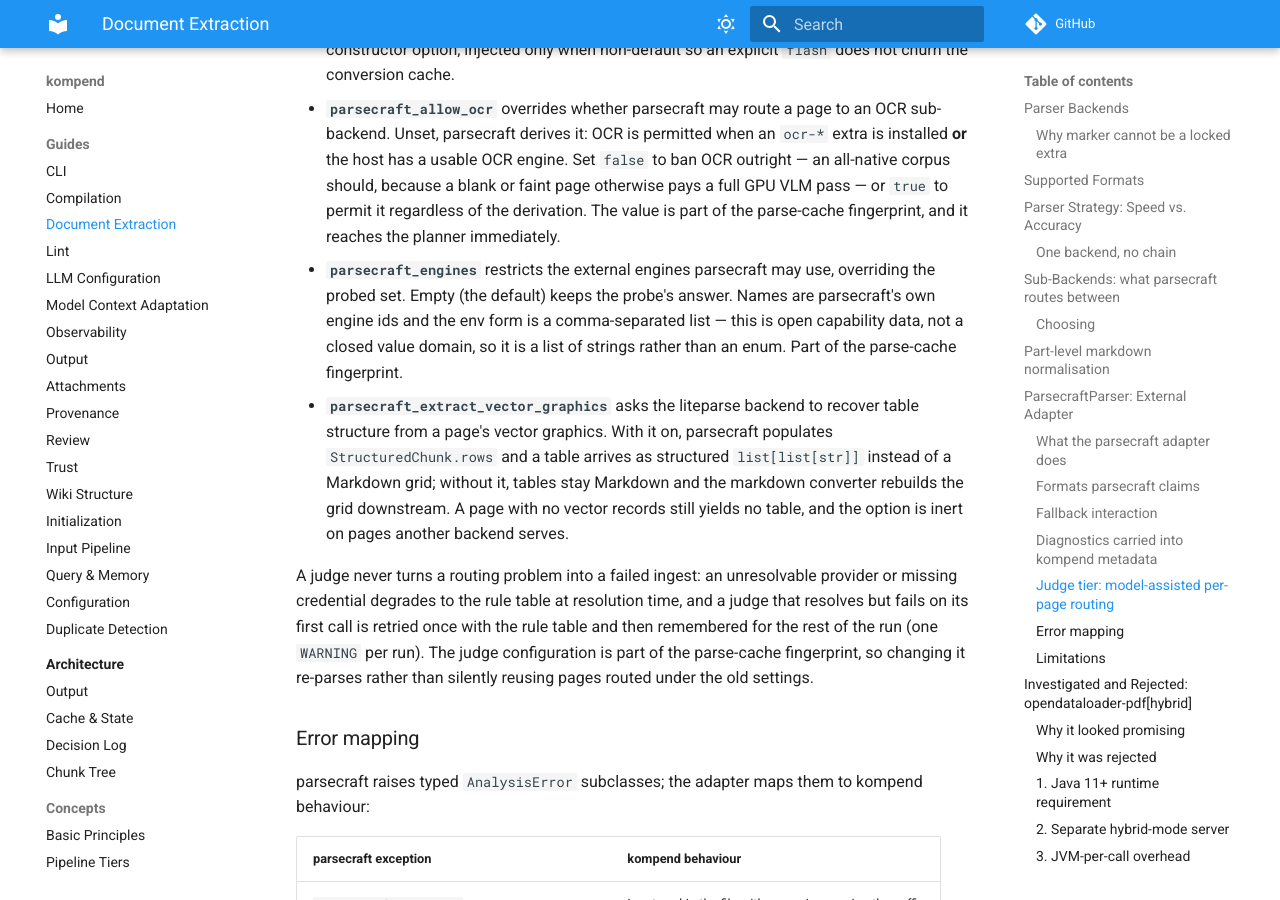
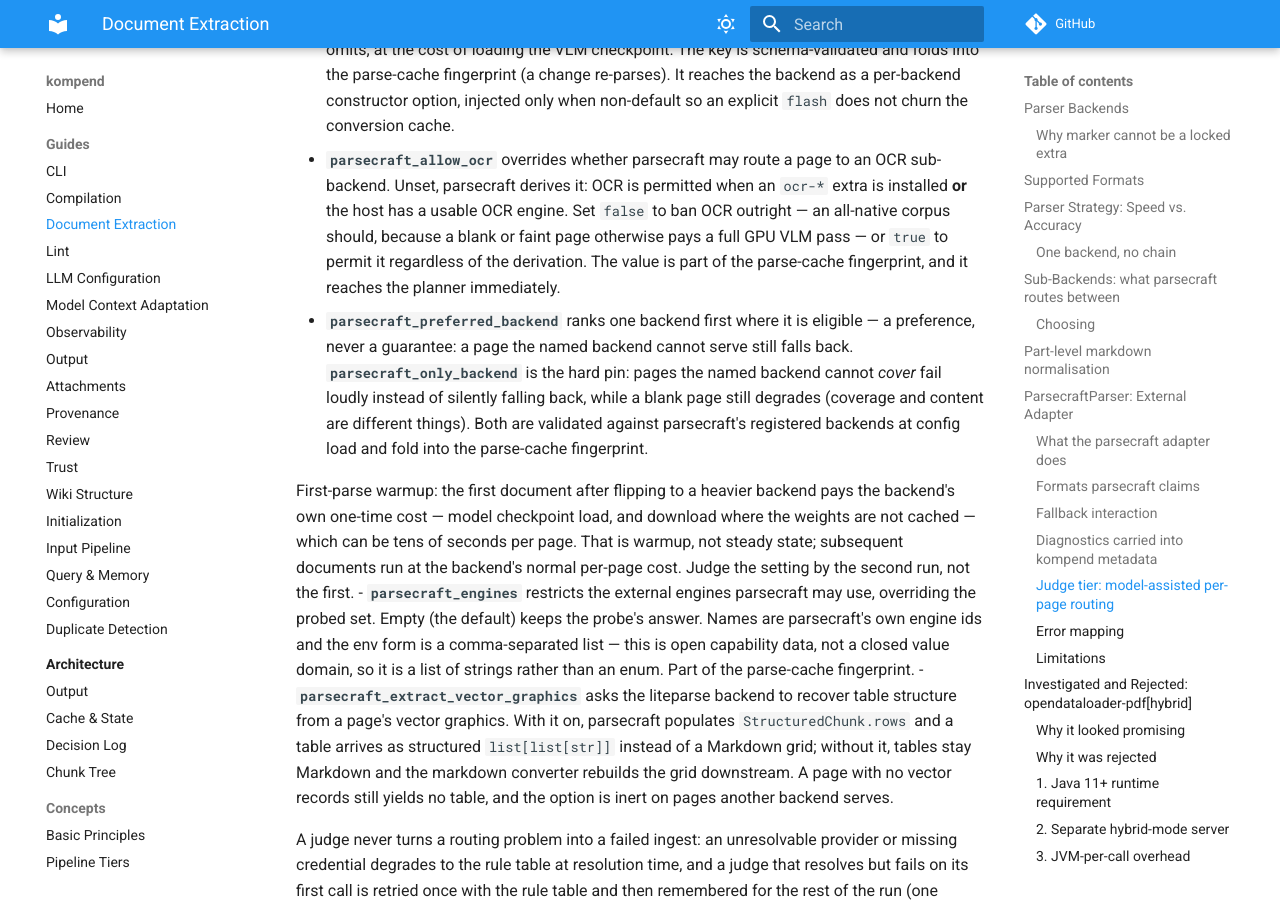
Before and after one commit to jr2804/kompend, an MkDocs documentation site: the page built from docs/guides/document-extraction.md, in a window 1280 px wide and 900 px high, scrolled down 6854 px. Built offline with MkDocs 1.6.1 and Material for MkDocs 9.7.7, drawn with Linux system fonts in a browser that asks for light colours; comment, search, counter and statistics services are not loaded; some of the changed text lies outside the part shown.

Commit message:
docs: document the backend-override keys and the first-parse warmup
2026.10.13 shipped [ingest] parsecraft_preferred_backend and
[ingest] parsecraft_only_backend without the doc pass the other [ingest]
keys got - they appeared in code and tests only. This adds them to the
reference config, the skill key table, both guides, the ADR parameter
list and the parser DOX routing list.

Also records the first-parse warmup a vault observed after flipping to a
heavier backend: the first document pays the backend's one-time checkpoint
load (tens of seconds per page) before settling to steady state, so the
setting should be judged by the second run, not the first.

```diff
--- a/docs/guides/document-extraction.md
+++ b/docs/guides/document-extraction.md
@@ -17,7 +17,8 @@ parsecraft is the only parser path; the selector is gone. The remaining
 `[ingest]` keys are the parsecraft parameters
 (`parsecraft_judge`, `parsecraft_judge_model`, `parsecraft_preference`,
 `parsecraft_effort`, `parsecraft_allow_ocr`, `parsecraft_engines`,
-`parsecraft_extract_vector_graphics` —
+`parsecraft_extract_vector_graphics`, `parsecraft_preferred_backend`,
+`parsecraft_only_backend` —
 see [Judge tier](#judge-tier-model-assisted-per-page-routing)).
 
 - `parsecraft` — an external document-intelligence pipeline that routes each
@@ -44,7 +45,8 @@ and `typesafe-ai` providers — is base-install in parsecraft ≥ 2026.10.5, so
 arrives with kompend itself. The judge is enabled purely by config
 (`[ingest] parsecraft_judge`, `parsecraft_judge_model`,
 `parsecraft_preference`, `parsecraft_effort`, `parsecraft_allow_ocr`,
-`parsecraft_engines`, `parsecraft_extract_vector_graphics`).
+`parsecraft_engines`, `parsecraft_extract_vector_graphics`,
+`parsecraft_preferred_backend`, `parsecraft_only_backend`).
 
 ### Why `marker` cannot be a locked extra
 
@@ -280,6 +282,19 @@ parsecraft_effort = "flash"            # flash | medium | high | xhigh (MinerU s
   faint page otherwise pays a full GPU VLM pass — or `true` to permit it
   regardless of the derivation. The value is part of the parse-cache
   fingerprint, and it reaches the planner immediately.
+- **`parsecraft_preferred_backend`** ranks one backend first where it is
+  eligible — a preference, never a guarantee: a page the named backend cannot
+  serve still falls back. **`parsecraft_only_backend`** is the hard pin: pages
+  the named backend cannot *cover* fail loudly instead of silently falling
+  back, while a blank page still degrades (coverage and content are different
+  things). Both are validated against parsecraft's registered backends at
+  config load and fold into the parse-cache fingerprint.
+
+  First-parse warmup: the first document after flipping to a heavier backend
+  pays the backend's own one-time cost — model checkpoint load, and download
+  where the weights are not cached — which can be tens of seconds per page.
+  That is warmup, not steady state; subsequent documents run at the backend's
+  normal per-page cost. Judge the setting by the second run, not the first.
 - **`parsecraft_engines`** restricts the external engines parsecraft may use,
   overriding the probed set. Empty (the default) keeps the probe's answer.
   Names are parsecraft's own engine ids and the env form is a comma-separated
```
Also changed, not shown: docs/architecture/decisions.md (+1 -1 lines), docs/guides/cli.md (+4 -1 lines), skills/kompend/SKILL.md (+2 -0 lines), src/kompend/preprocessing/parsers/AGENTS.md (+1 -1 lines), 1 other file.
